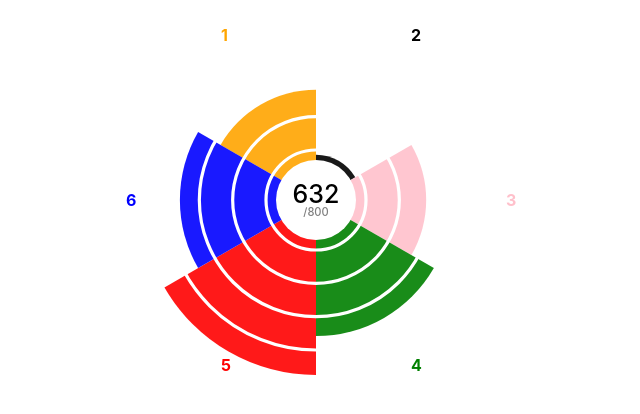
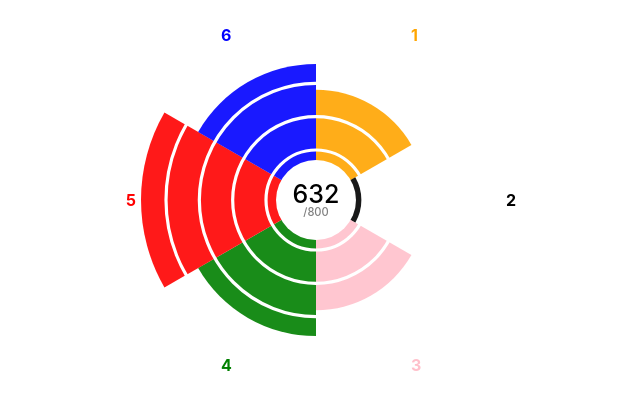
Before and after one commit to trotzig/react-polar-chart, a React (Create React App) app: page / in a window 1280 px wide. Shown: the top 414 px of the page, without its empty margins (324-964 px from the left). Built offline with nearby package versions, Linux system fonts and the light colour scheme.

Commit message:
Make first slice start at noon

```diff
--- a/src/PolarChart.js
+++ b/src/PolarChart.js
@@ -125,7 +125,7 @@ export default function PolarChart({ maxScore, score, slices, activeSlice, onSli
         `}</style>
         {slices.map((slice, i) => {
           const { label, color } = slice;
-          const deg = (360 * (i / slices.length)) - (degPerSlice / 2);
+          const deg = (360 * (i / slices.length)) + (degPerSlice / 2);
           let opacity = 1;
           if (typeof activeSlice !== 'undefined' && i !== activeSlice) {
             opacity = 0.5;
@@ -152,7 +152,7 @@ export default function PolarChart({ maxScore, score, slices, activeSlice, onSli
           );
         })}
         <svg viewBox={`0 0 ${SIZE} ${SIZE}`}>
-          <g transform={`rotate(-90 ${CENTER} ${CENTER})`}>
+          <g transform={`rotate(-${(degPerSlice / 2)} ${CENTER} ${CENTER})`}>
             {renderPaths({ slices, onSliceSelected, activeSlice })}
           </g>
           {[...Array(NUMBER_OF_INDICATING_CIRCLES)].map((_, index) => (
```
